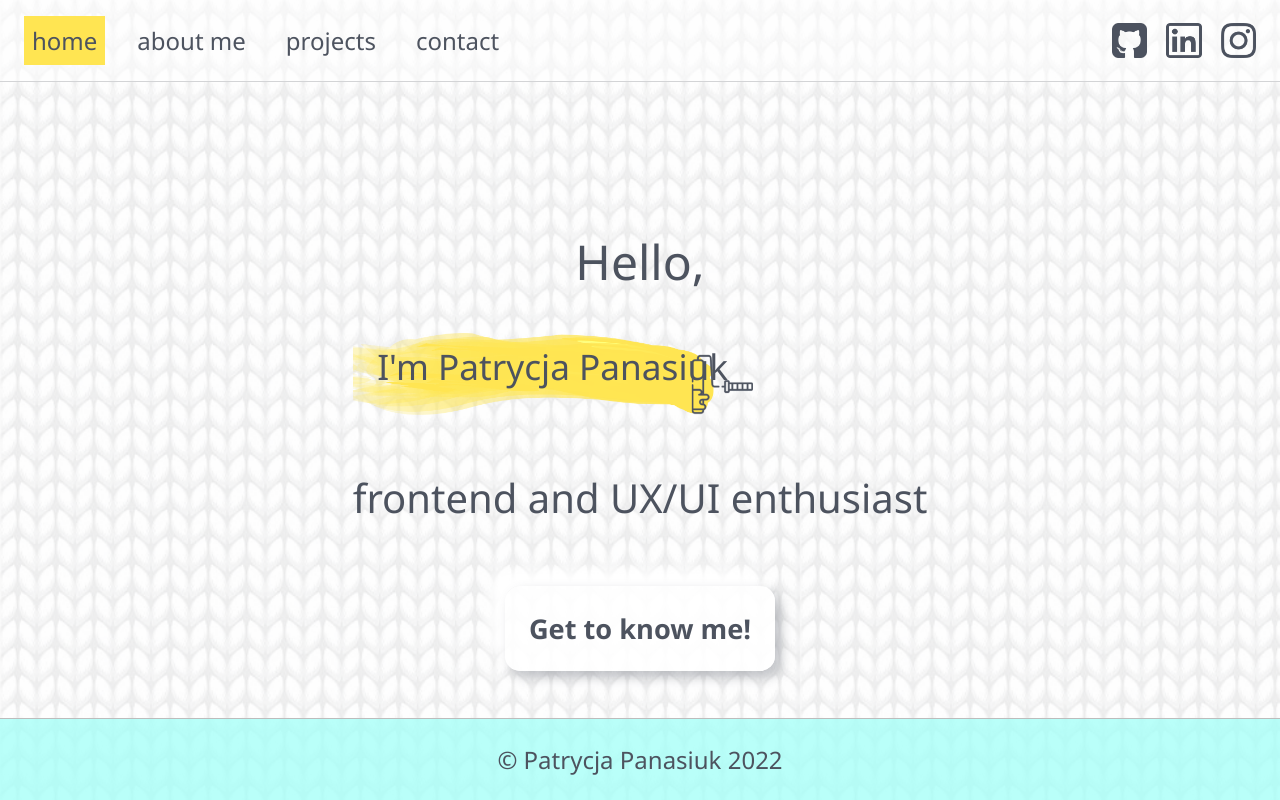
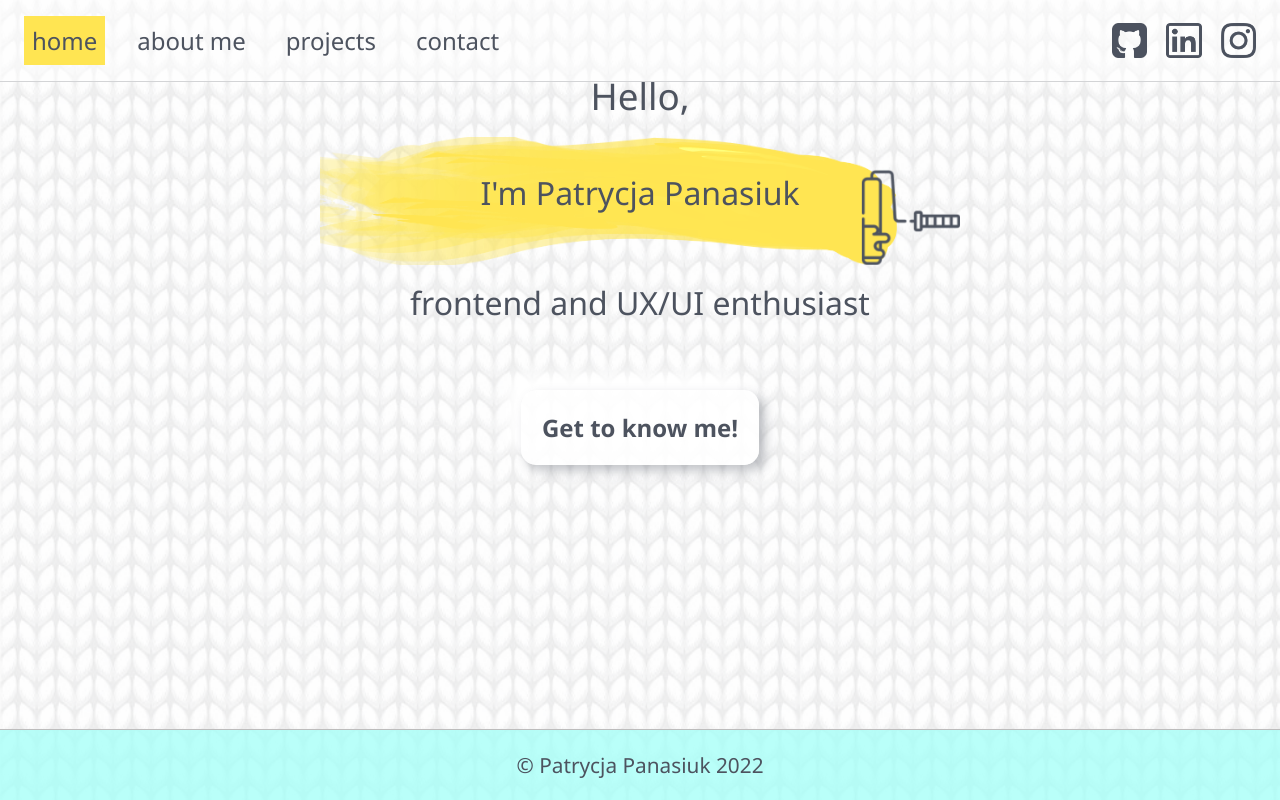
Before and after one commit to qatta93/portfolio22, a Next.js app: page / in a window 1280 px wide. Built offline with nearby package versions, Linux system fonts and the light colour scheme.

Commit message:
intro responsive

```diff
--- a/public/styles/Footer.module.css
+++ b/public/styles/Footer.module.css
@@ -8,7 +8,7 @@
 
 @media screen and (min-width: 768px) {
  .footer {
-   padding: 1.5rem;
-   font-size: 1.5rem;
+   padding: 1.3rem;
+   font-size: 1.3rem;
  }
 }
--- a/public/styles/Intro.module.css
+++ b/public/styles/Intro.module.css
@@ -7,7 +7,7 @@
   display: flex;
   justify-content: center;
   align-items: center;
-  height: 100%;
+  height: 85%;
 }
 
 .intro__hello,
@@ -18,9 +18,9 @@
 
 .intro__name {
   font-size: 1.3rem;
-  height: 4rem;
+  height: 5rem;
   width: 50vh;
-  line-height: 3rem;
+  line-height: 4rem;
   background-image: url('../images/paint.png');
   background-repeat: no-repeat;
   background-position: right;
@@ -51,28 +51,30 @@
 }
 
 @media screen and (min-width: 768px) {
-  .intro__hello {
-    font-size: 3rem;
-    margin-bottom: 1rem;
+.intro__wrapper {
+  height: 80%;
+}
+.intro__hello {
+  font-size: 2.3rem;
+  margin-bottom: 1rem;
 }
 
 .intro__name {
-  font-size: 2.2rem;
-  margin-bottom: 2rem;
+  font-size: 2rem;
+  margin-bottom: 1rem;
   height: 8rem;
+  width: 70vw;
   line-height: 7rem;
-  background-image: url('../images/paint.png');
 }
 
 .intro__dev {
-  font-size: 2.5rem;
+  font-size: 2rem;
   margin-bottom: 5rem;
 }
 
 .intro__btn {
-  padding: 1.5rem;
-  line-height: 3rem;
-  font-size: 1.7rem;
+  padding: 1.3rem;
+  font-size: 1.5rem;
 }
 
 .intro__footer {
@@ -81,3 +83,19 @@
   bottom: 0;
 }
 }
+
+@media screen and (min-width: 1024px) {
+  .intro__wrapper {
+    margin-top: 0;
+    height: 50%;
+  }
+  .intro__name {
+    font-size: 2rem;
+    margin-bottom: 1rem;
+    height: 8rem;
+    width: 60vw;
+    max-width: 40rem;
+    line-height: 7rem;
+  }
+
+  }
--- a/src/components/Layout.tsx
+++ b/src/components/Layout.tsx
@@ -17,6 +17,8 @@ export const Layout = ({ children }:React.PropsWithChildren<{}>) => {
     document.documentElement.style.setProperty('--vh', `${vh}px`);
   }
 
+
+
   const isTablet = 767 < width;
 
   return (
```
